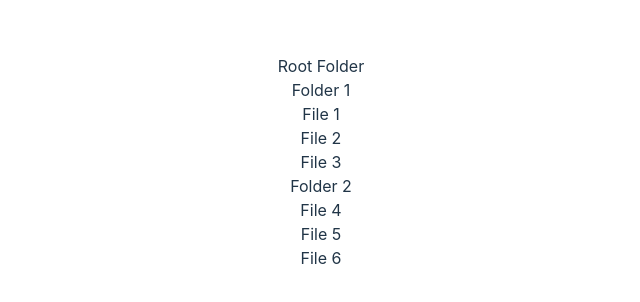
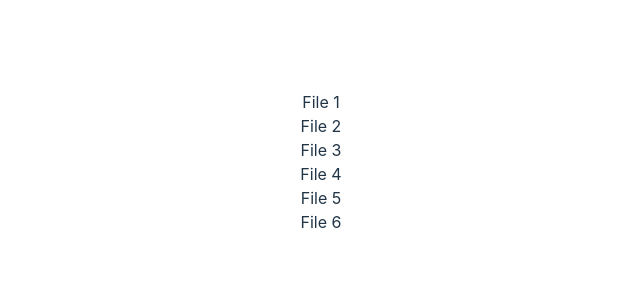
Before and after one commit to rahulbarwal/adaline, a React (Vite) app in the folder apps/frontend/: page / in a window 1280 px wide. Shown: the part 238-540 px from the top of the page, without its empty margins (319-959 px from the left). Built offline with nearby package versions, Linux system fonts and the light colour scheme.

Commit message:
Type changes added.

```diff
--- a/apps/frontend/src/components/File.tsx
+++ b/apps/frontend/src/components/File.tsx
@@ -1,5 +1,5 @@
-import { FileType } from "@shared-types";
+import { FileType } from "@adaline/shared-types";
 
-export function File({ id, title, icon, order, folderId }: FileType) {
+export function File({ id, title, icon, order }: FileType) {
   return <div>{title}</div>;
 }
--- a/apps/frontend/src/components/Folder.tsx
+++ b/apps/frontend/src/components/Folder.tsx
@@ -1,10 +1,9 @@
-import { ItemType } from "@shared-types";
+import { FolderType, ItemType } from "@adaline/shared-types";
 import { File } from "./File";
 
-export function Folder({ id, name, isOpen, order, items }: ItemType) {
+export function Folder({ items }: FolderType) {
   return (
     <div>
-      {name}
       {items.map((item: ItemType) =>
         item.type === "folder" ? <Folder {...item} /> : <File {...item} />
       )}
```
